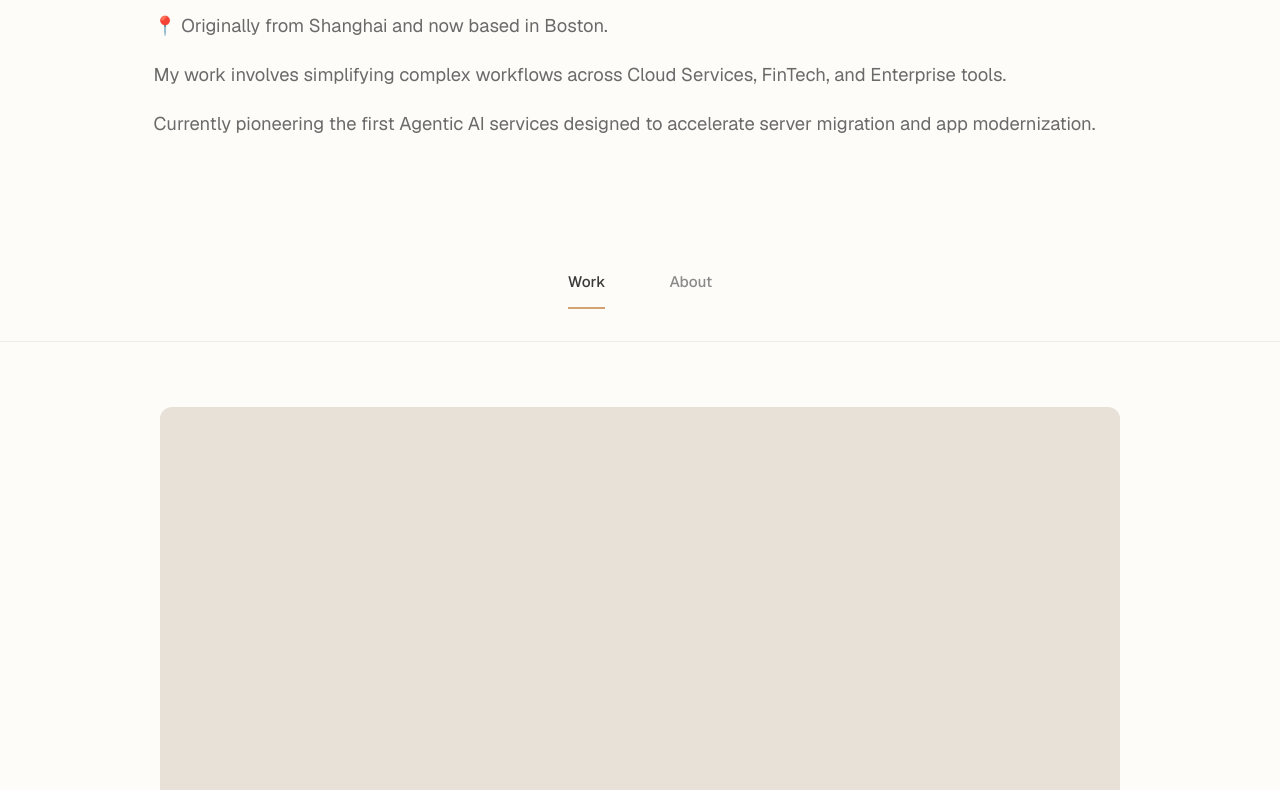
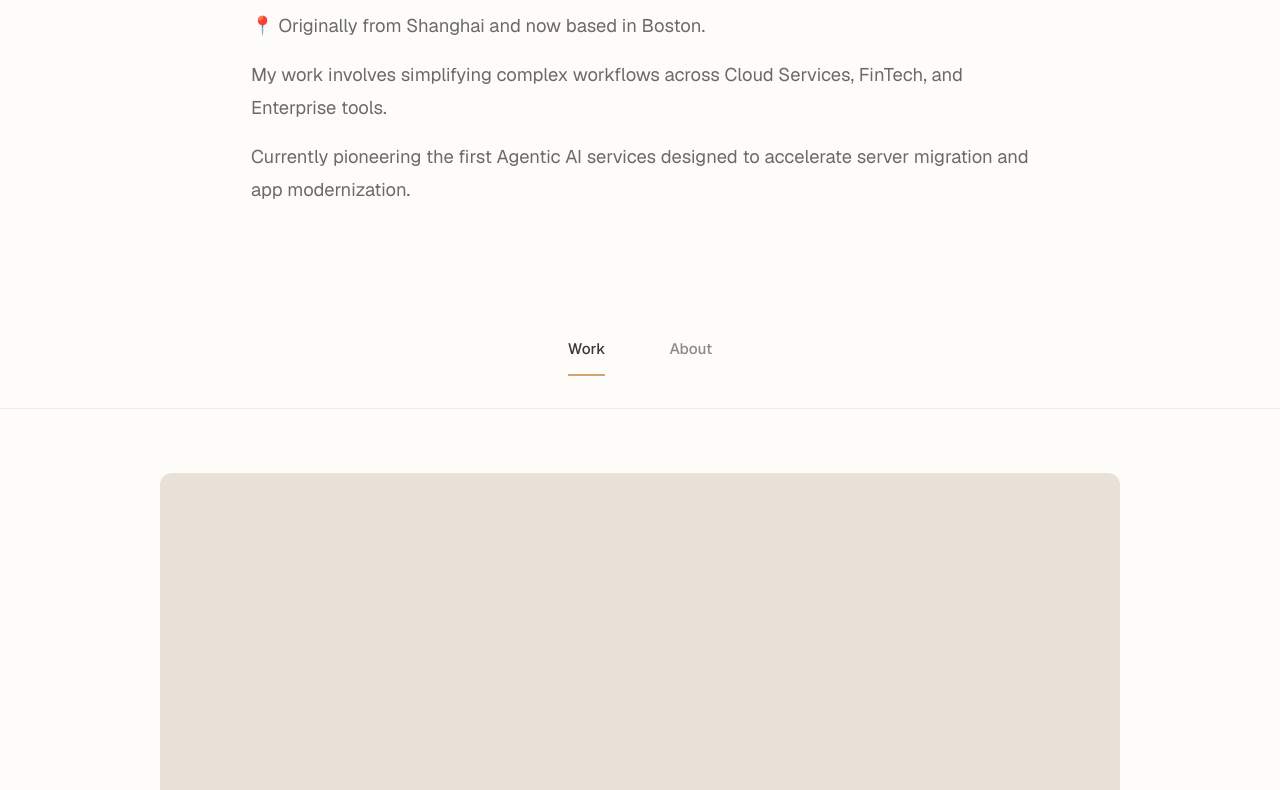
Before and after one commit to rochenc/portfolio-website, a plain HTML site: page index.html in a window 1280 px wide. Shown: the part 261-1051 px from the top of the page. Drawn offline with nearby package versions, Linux system fonts and the light colour scheme; sample sign-in values are in the browser's storage; a web font is replaced by a local one.

Commit message:
Apply consistent hero section width (80%) and alignment across all pages

```diff
--- a/styles.css
+++ b/styles.css
@@ -79,6 +79,9 @@ h1, h2, h3, h4, h5, h6 {
     color: #6a6a6a;
     margin-bottom: 1rem;
     line-height: 1.8;
+    max-width: 80%;
+    margin-left: auto;
+    margin-right: auto;
 }
 
 @keyframes fadeInUp {
```
